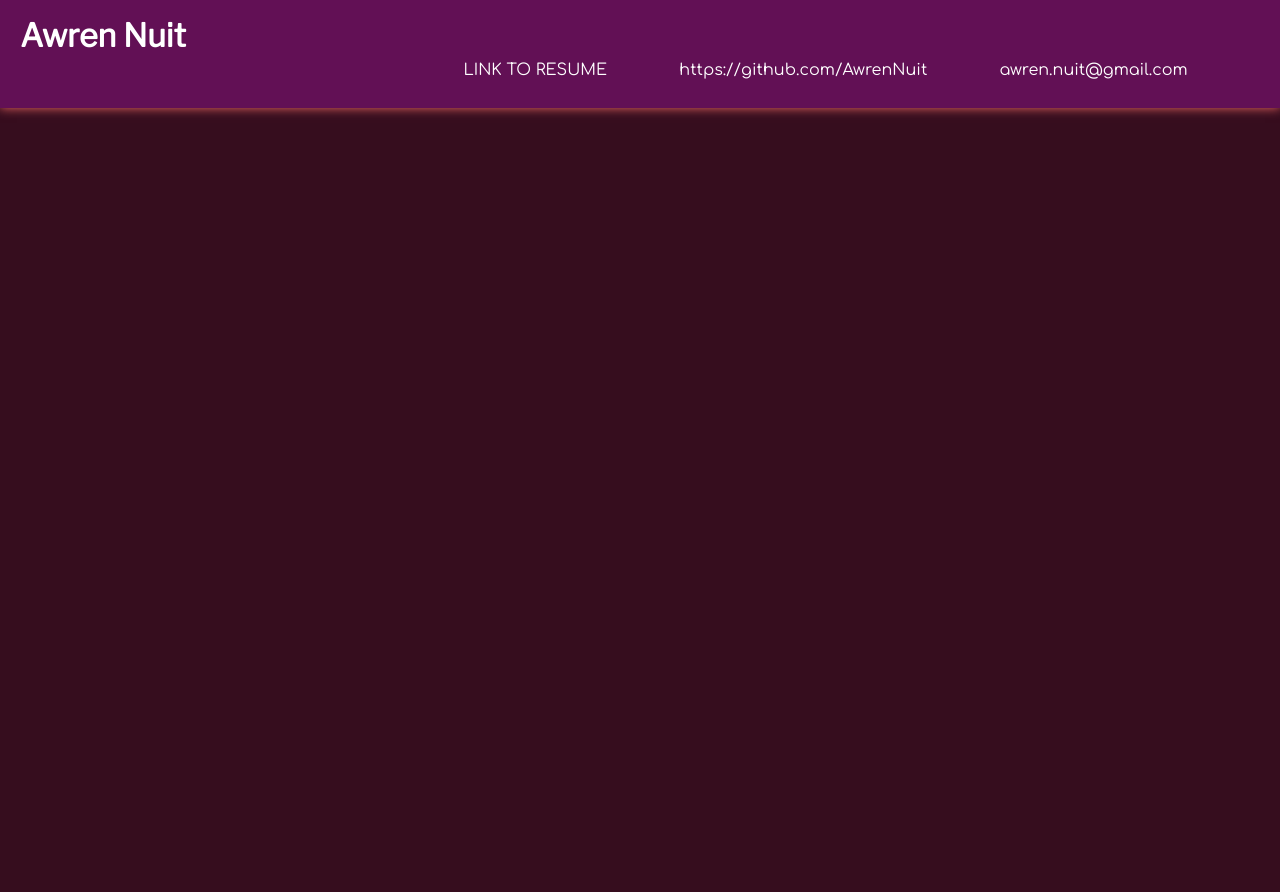
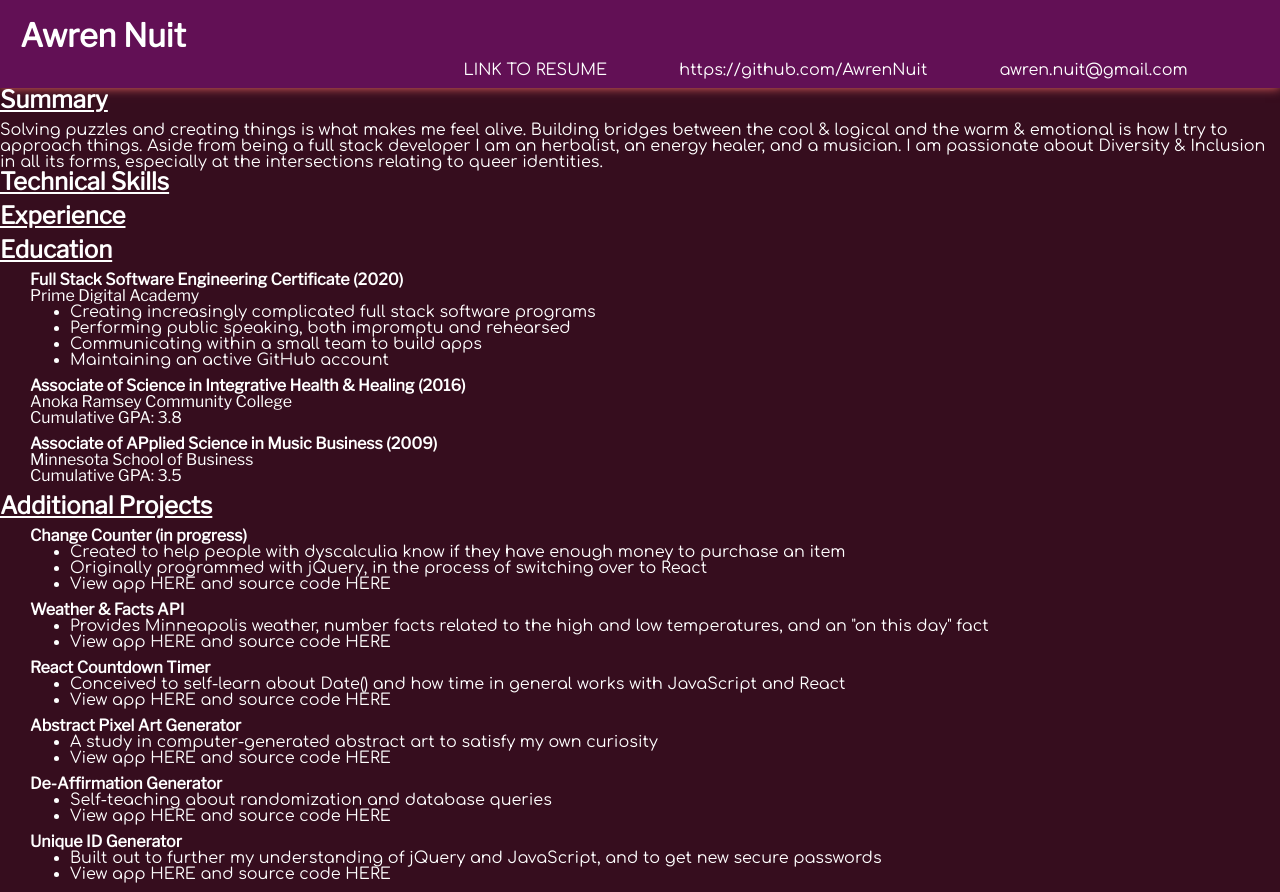
Before and after one commit to awrennuit/full-stack-software-developer-portfolio, a React (Create React App) app: page /resume in a window 1280 px wide. Before the commit the page ends 800 px from the top, so only its background shows below. Built offline with nearby package versions, Linux system fonts and the light colour scheme.

Commit message:
created resume stylesheet, laid out resume template, education, summary, and additional projects

```diff
--- a/src/components/App/App.css
+++ b/src/components/App/App.css
@@ -90,6 +90,11 @@ h1, h2, h3, h4, h5, h6 {
 .primary-heading {
   text-decoration: underline;
   margin-bottom: 20px;
+}
+
+.secondary-heading {
+  text-decoration: underline;
+  margin-bottom: 10px;
 }
 
 .primary-btn {
--- a/src/components/App/App.js
+++ b/src/components/App/App.js
@@ -3,6 +3,7 @@ import {BrowserRouter as Router, Route, Link} from 'react-router-dom';
 import './App.css';
 import Header from '../Header/Header';
 import Home from '../Home/Home';
+import Resume from '../Resume/Resume';
 
 function App() {
   return (
@@ -12,6 +13,7 @@ function App() {
           <Header />
         </Link>
         <Route exact path='/' component={Home} />
+        <Route exact path='/resume' component={Resume} />
       </Router>
     </>
   );
--- a/src/components/Header/Header.css
+++ b/src/components/Header/Header.css
@@ -8,7 +8,9 @@
 
 .header {
   background-color: #621055;
-  padding: 20px;
+  padding-top: 20px;
+  padding-left: 20px;
+  padding-right: 20px;
   box-shadow: 0 0 10px #ed6663;
 }
 
--- /dev/null
+++ b/src/components/Resume/Resume.css
@@ -0,0 +1,21 @@
+.resume-li {
+  list-style: disc;
+}
+
+.resume-list-div {
+  margin-bottom: 10px;
+}
+
+.resume-subheading {
+  font-weight: bold;
+  padding-left: 30px;
+}
+
+.resume-sub-subheading {
+  font-weight: normal;
+  padding-left: 30px;
+}
+
+.resume-ul {
+  padding-left: 70px;
+}
--- a/src/components/Resume/Resume.js
+++ b/src/components/Resume/Resume.js
@@ -1,11 +1,97 @@
 import React from 'react';
+import './Resume.css';
 
 function Resume() {
 
-    return(
-      <>
-      </>
-    );
+  return(
+    <>
+      <div>
+        <h2 className="secondary-heading">Summary</h2>
+        <p>
+          Solving puzzles and creating things is what makes me feel alive. Building bridges between
+          the cool & logical and the warm & emotional is how I try to approach things. Aside from
+          being a full stack developer I am an herbalist, an energy healer, and a musician. I am
+          passionate about Diversity & Inclusion in all its forms, especially at the intersections
+          relating to queer identities.
+        </p>
+      </div>
+      <div>
+        <h2 className="secondary-heading">Technical Skills</h2>
+      </div>
+      <div>
+        <h2 className="secondary-heading">Experience</h2>
+      </div>
+      <div>
+        <h2 className="secondary-heading">Education</h2>
+          <div className="resume-list-div">
+            <h4 className="resume-subheading">Full Stack Software Engineering Certificate (2020)</h4>
+            <h4 className="resume-sub-subheading">Prime Digital Academy</h4>
+              <ul className="resume-ul">
+                <li className="resume-li">Creating increasingly complicated full stack software programs</li>
+                <li className="resume-li">Performing public speaking, both impromptu and rehearsed</li>
+                <li className="resume-li">Communicating within a small team to build apps</li>
+                <li className="resume-li">Maintaining an active GitHub account</li>
+              </ul>
+          </div>
+          <div className="resume-list-div">
+            <h4 className="resume-subheading">Associate of Science in Integrative Health & Healing (2016)</h4>
+            <h4 className="resume-sub-subheading">Anoka Ramsey Community College</h4>
+            <h4 className="resume-sub-subheading">Cumulative GPA: 3.8</h4>
+          </div>
+          <div className="resume-list-div">
+            <h4 className="resume-subheading">Associate of APplied Science in Music Business (2009)</h4>
+            <h4 className="resume-sub-subheading">Minnesota School of Business</h4>
+            <h4 className="resume-sub-subheading">Cumulative GPA: 3.5</h4>
+          </div>
+      </div>
+      <div>
+        <h2 className="secondary-heading">Additional Projects</h2>
+          <div className="resume-list-div">
+            <h4 className="resume-subheading">Change Counter (in progress)</h4>
+              <ul className="resume-ul">
+                <li className="resume-li">Created to help people with dyscalculia know if they have enough money to purchase an item</li>
+                <li className="resume-li">Originally programmed with jQuery, in the process of switching over to React</li>
+                <li className="resume-li">View app HERE and source code HERE</li>
+              </ul>
+          </div>
+          <div className="resume-list-div">
+            <h4 className="resume-subheading">Weather & Facts API</h4>
+              <ul className="resume-ul">
+                <li className="resume-li">Provides Minneapolis weather, number facts related to the high and low temperatures, and an "on this day" fact</li>
+                <li className="resume-li">View app HERE and source code HERE</li>
+              </ul>
+          </div>
+          <div className="resume-list-div">
+            <h4 className="resume-subheading">React Countdown Timer</h4>
+              <ul className="resume-ul">
+                <li className="resume-li">Conceived to self-learn about Date() and how time in general works with JavaScript and React</li>
+                <li className="resume-li">View app HERE and source code HERE</li>
+              </ul>
+          </div>
+          <div className="resume-list-div">
+            <h4 className="resume-subheading">Abstract Pixel Art Generator</h4>
+              <ul className="resume-ul">
+                <li className="resume-li">A study in computer-generated abstract art to satisfy my own curiosity</li>
+                <li className="resume-li">View app HERE and source code HERE</li>
+              </ul>
+          </div>
+          <div className="resume-list-div">
+            <h4 className="resume-subheading">De-Affirmation Generator</h4>
+              <ul className="resume-ul">
+                <li className="resume-li">Self-teaching about randomization and database queries</li>
+                <li className="resume-li">View app HERE and source code HERE</li>
+              </ul>
+          </div>
+          <div className="resume-list-div">
+            <h4 className="resume-subheading">Unique ID Generator</h4>
+              <ul className="resume-ul">
+                <li className="resume-li">Built out to further my understanding of jQuery and JavaScript, and to get new secure passwords</li>
+                <li className="resume-li">View app HERE and source code HERE</li>
+              </ul>
+          </div>
+      </div>
+    </>
+  );
 }
 
 export default Resume;
```
